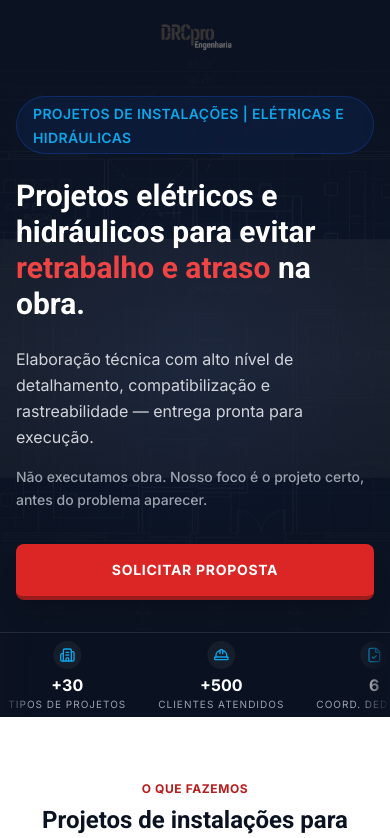
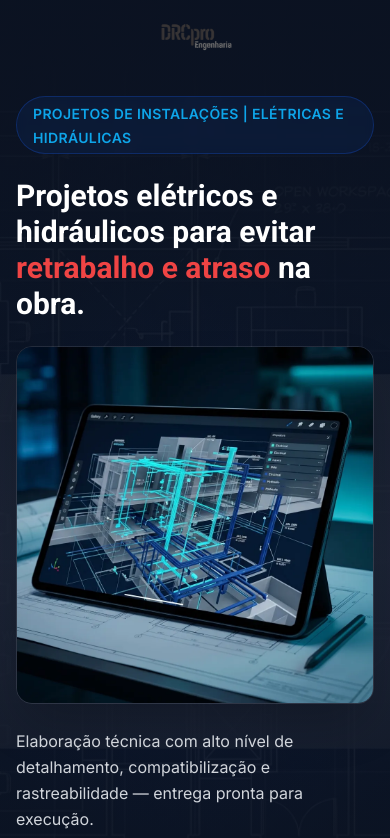
Before and after one commit to VoaNegocio/drcpro-lp, a React (Vite) app: page / in a window 390 px wide. Shown: the top 838 px of the page. Built offline with nearby package versions, Linux system fonts and the light colour scheme.

Commit message:
nova imagem hero mobile

```diff
--- a/src/components/Hero.jsx
+++ b/src/components/Hero.jsx
@@ -43,19 +43,31 @@ export const Hero = () => {
                         Projetos elétricos e hidráulicos para evitar <span className="text-red-500">retrabalho e atraso</span> na obra.
                     </h1>
 
+                    {/* Mobile Hero Image */}
+                    <div className="block md:hidden mb-6 w-full rounded-2xl overflow-hidden border border-white/10 shadow-2xl">
+                        <img
+                            src="/hero-mobile-bim.webp"
+                            alt="Tablet mostrando projeto BIM 3D de instalações"
+                            width="800"
+                            height="600"
+                            className="w-full h-auto object-cover"
+                            loading="eager"
+                        />
+                    </div>
+
                     <p className="text-base sm:text-lg md:text-xl text-gray-300 mb-4 leading-relaxed max-w-xl">
                         Elaboração técnica com alto nível de detalhamento, compatibilização e rastreabilidade — entrega pronta para execução.
                     </p>
 
-                    <p className="text-sm sm:text-base text-gray-400 mb-8 leading-relaxed max-w-xl font-medium">
-                        Não executamos obra. Nosso foco é o projeto certo, antes do problema aparecer.
-                    </p>
-
-                    <div className="flex flex-col sm:flex-row gap-4">
+                    <div className="flex flex-col sm:flex-row gap-4 mb-6">
                         <Button variant="primary" className="w-full sm:w-auto text-base py-4 sm:py-3" onClick={() => window.open('https://wa.me/5511947167827', '_blank')}>
                             SOLICITAR PROPOSTA
                         </Button>
                     </div>
+
+                    <p className="text-sm sm:text-base text-gray-400 mb-8 leading-relaxed max-w-xl font-medium">
+                        Não executamos obra. Nosso foco é o projeto certo, antes do problema aparecer.
+                    </p>
                 </motion.div>
 
                 {/* Abstract/Technical Visual or Empty for now to let text breathe,
```
Also changed, not shown: public/hero-mobile-bim.png (added), public/hero-mobile-bim.webp (added).
